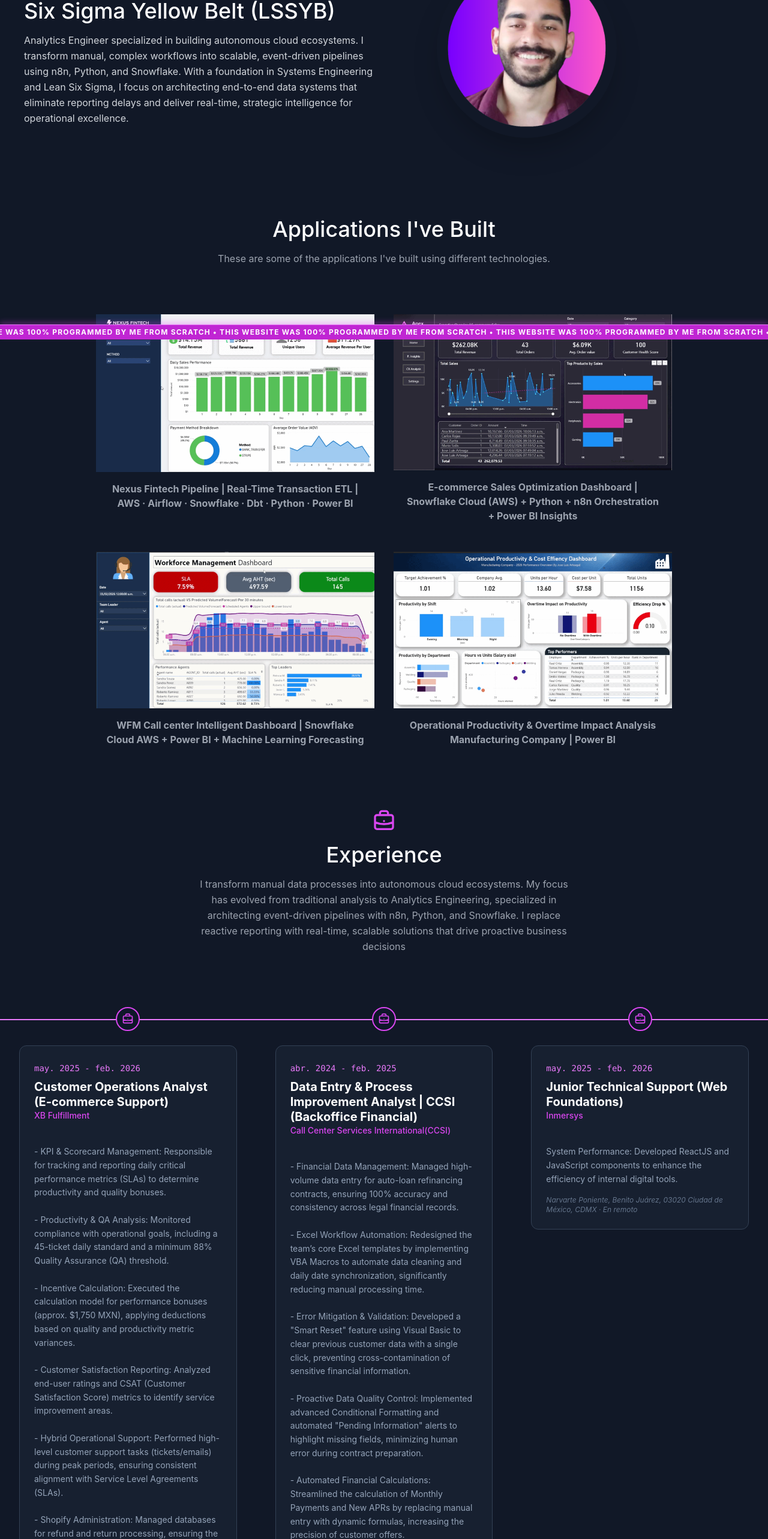
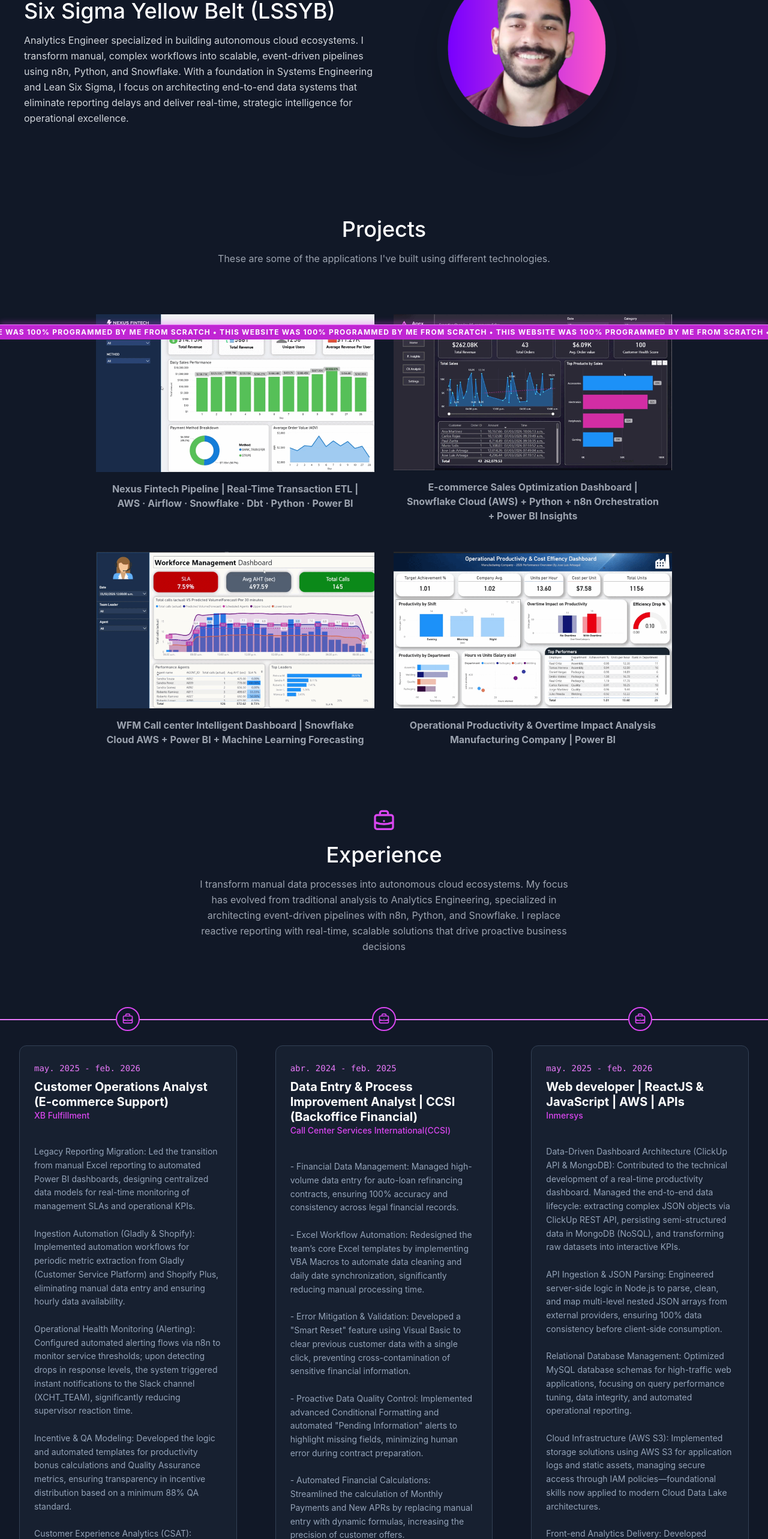
Before and after one commit to JoseLuisDeveloperTJ/portfolio-en-react, a React (Create React App) app: page / in a window 1280 px wide. Shown: the part 234-2800 px from the top of the page at 60% size. Built offline with nearby package versions, Linux system fonts and the light colour scheme.

Commit message:
refactor: experience, formation, projects

```diff
--- a/src/components/ExperienceTimeline.js
+++ b/src/components/ExperienceTimeline.js
@@ -15,17 +15,15 @@ const ExperienceTimeline = () => {
       date: "may. 2025 - feb. 2026",
       location: "Murua Oriente, 22465 Tijuana, B.C. · Remote",
       description: `
-      - KPI & Scorecard Management: Responsible for tracking and reporting daily critical performance metrics (SLAs) to determine productivity and quality bonuses.
+Legacy Reporting Migration: Led the transition from manual Excel reporting to automated Power BI dashboards, designing centralized data models for real-time monitoring of management SLAs and operational KPIs.
 
-    - Productivity & QA Analysis: Monitored compliance with operational goals, including a 45-ticket daily standard and a minimum 88% Quality Assurance (QA) threshold.
+Ingestion Automation (Gladly & Shopify): Implemented automation workflows for periodic metric extraction from Gladly (Customer Service Platform) and Shopify Plus, eliminating manual data entry and ensuring hourly data availability.
 
-    - Incentive Calculation: Executed the calculation model for performance bonuses (approx. $1,750 MXN), applying deductions based on quality and productivity metric variances.
+Operational Health Monitoring (Alerting): Configured automated alerting flows via n8n to monitor service thresholds; upon detecting drops in response levels, the system triggered instant notifications to the Slack channel (XCHT_TEAM), significantly reducing supervisor reaction time.
 
-    - Customer Satisfaction Reporting: Analyzed end-user ratings and CSAT (Customer Satisfaction Score) metrics to identify service improvement areas.
+Incentive & QA Modeling: Developed the logic and automated templates for productivity bonus calculations and Quality Assurance metrics, ensuring transparency in incentive distribution based on a minimum 88% QA standard.
 
-    - Hybrid Operational Support: Performed high-level customer support tasks (tickets/emails) during peak periods, ensuring consistent alignment with Service Level Agreements (SLAs).
-
-    - Shopify Administration: Managed databases for refund and return processing, ensuring the integrity of financial and inventory data.
+Customer Experience Analytics (CSAT): Structured Customer Satisfaction Score (CSAT) reports by integrating multi-channel interaction data, identifying operational bottlenecks, and proposing data-driven service improvements.
       `,
       icon: <BriefcaseIcon className="w-5 h-5" />,
     },
@@ -50,12 +48,20 @@ const ExperienceTimeline = () => {
       icon: <BriefcaseIcon className="w-5 h-5" />,
     },
         {
-      title: "Junior Technical Support (Web Foundations)",
+      title: "Web developer | ReactJS & JavaScript | AWS | APIs",
       company: "Inmersys",
       date: "may. 2025 - feb. 2026",
       location: "Narvarte Poniente, Benito Juárez, 03020 Ciudad de México, CDMX · En remoto",
       description: `
-      System Performance: Developed ReactJS and JavaScript components to enhance the efficiency of internal digital tools.
+      Data-Driven Dashboard Architecture (ClickUp API & MongoDB): Contributed to the technical development of a real-time productivity dashboard. Managed the end-to-end data lifecycle: extracting complex JSON objects via ClickUp REST API, persisting semi-structured data in MongoDB (NoSQL), and transforming raw datasets into interactive KPIs.
+
+API Ingestion & JSON Parsing: Engineered server-side logic in Node.js to parse, clean, and map multi-level nested JSON arrays from external providers, ensuring 100% data consistency before client-side consumption.
+
+Relational Database Management: Optimized MySQL database schemas for high-traffic web applications, focusing on query performance tuning, data integrity, and automated operational reporting.
+
+Cloud Infrastructure (AWS S3): Implemented storage solutions using AWS S3 for application logs and static assets, managing secure access through IAM policies—foundational skills now applied to modern Cloud Data Lake architectures.
+
+Front-end Analytics Delivery: Developed interactive data visualization interfaces using React and JavaScript (Recharts/Chart.js), bridging the gap between back-end data processing and executive decision-making through intuitive charts and real-time metrics..
       `,
       icon: <BriefcaseIcon className="w-5 h-5" />,
     },
--- a/src/components/Formation.js
+++ b/src/components/Formation.js
@@ -51,7 +51,7 @@ export default function Formation() {
                   rel="noopener noreferrer"
                   className="inline-flex items-center px-6 py-2 bg-transparent border border-gray-700 text-gray-300 rounded-lg text-sm font-medium hover:bg-fuchsia-500 hover:text-white hover:border-fuchsia-500 transition-all duration-300"
                 >
-                  Ver credencial
+                  View Certificate
                 </a>
               </div>
             </div>
--- a/src/components/Projects.js
+++ b/src/components/Projects.js
@@ -15,7 +15,7 @@ function Projects() {
       <div className="container px-5 py-10 mx-auto text-center lg:px-40">
         <div className="flex flex-col w-full mb-20">
           <h1 className="sm:text-4xl text-3xl font-medium title-font mb-4 text-white">
-            Applications I've Built
+            Projects
           </h1>
           <p className="lg:w-2/3 mx-auto leading-relaxed text-base">
             These are some of the applications I've built using different technologies.
--- a/src/data.js
+++ b/src/data.js
@@ -255,7 +255,7 @@ export const testimonials = [
   {
 
     image: "./kodigo-logo.jpg",
-    name: "Web developer (HTML, CSS, JavaScript, ReactJS) ",
+    name: "Web developer (HTML, CSS, JavaScript, ReactJS, MySQL, APIs) ",
     company: "Academy Kodigo",
     link2:
       "https://drive.google.com/file/d/1K1bI9eWzp2h2XXI2tYOIo2TIdAc1Uy9u/view",
@@ -271,11 +271,11 @@ export const testimonials = [
 
 export const skills = [
   "Excel",
-  "React JS",
+  "Airflow",
   "Power BI",
   "MySQL",
   "Python",
-  "Google Analytics",
-  "Data Cleaning (Power Query)",
+  "Dbt",
+  "Snowflake",
   "Git & GitHub",
 ];
```
